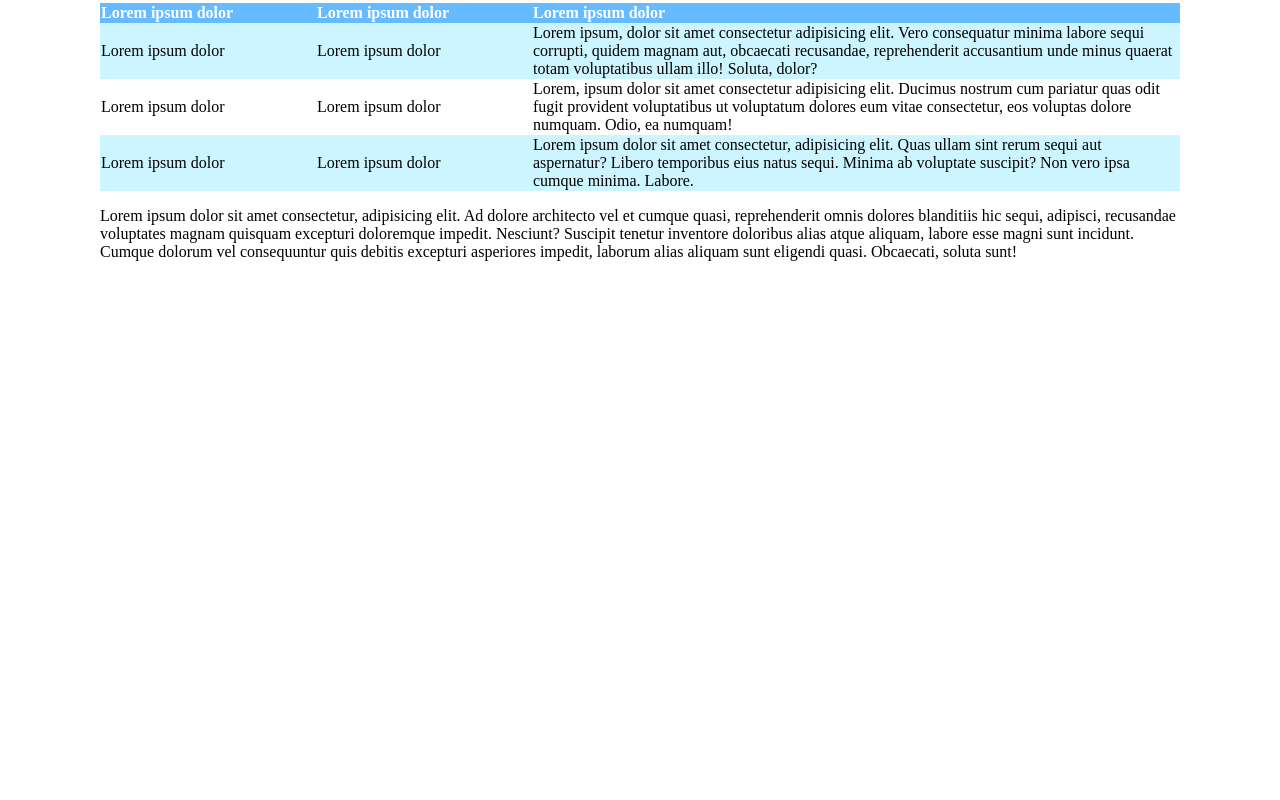
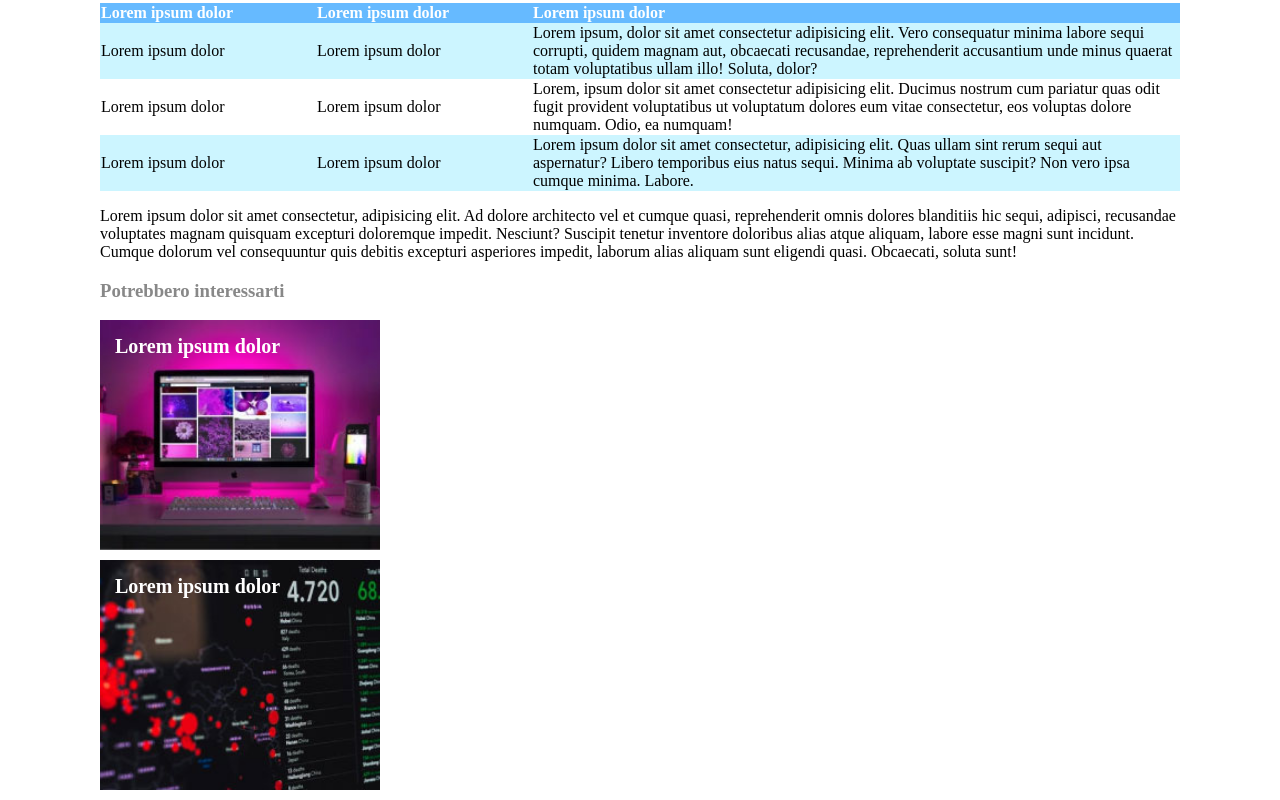
Before and after one commit to Marcap00/html-css-booleaner, a plain HTML site: page index.html in a window 1280 px wide. Shown: the part 867-1667 px from the top of the page. Before the commit the page ends 1144 px from the top, so only its background shows below. Drawn offline with Linux system fonts and the light colour scheme.

Commit message:
added footer

```diff
--- a/index.html
+++ b/index.html
@@ -96,8 +96,13 @@
                 <p>Lorem ipsum dolor sit amet consectetur, adipisicing elit. Ad dolore architecto vel et cumque quasi, reprehenderit omnis dolores blanditiis hic sequi, adipisci, recusandae voluptates magnam quisquam excepturi doloremque impedit. Nesciunt?
                 Suscipit tenetur inventore doloribus alias atque aliquam, labore esse magni sunt incidunt. Cumque dolorum vel consequuntur quis debitis excepturi asperiores impedit, laborum alias aliquam sunt eligendi quasi. Obcaecati, soluta sunt!</p>
             </main>
+
             <footer>
-
+                <h3>Potrebbero interessarti</h3>
+                <figure>
+                    <div class="footer-image monitor">Lorem ipsum dolor</div>
+                    <div class="footer-image graph">Lorem ipsum dolor</div>
+                </figure>
             </footer>
         </div>
 
--- a/style.css
+++ b/style.css
@@ -24,7 +24,7 @@ h1{
     font-size: 35px;
 }
 
-.caption-title, .caption-title-date {
+.caption-title, .caption-title-date, h3 {
     color: #888888;
 }
 
@@ -69,3 +69,27 @@ thead{
 .row{
     background-color: rgba(0, 204, 255, 0.2);
 }
+
+.footer-image{
+    background-position: center;
+    background-size: cover;
+    height: 200px;
+    width: 250px;
+    color: white;
+    font-weight: bold;
+    font-size: 20px;
+    padding: 15px;
+    margin: 10px 0;
+}
+
+.monitor{
+    background-image: url(img/monitor.jpg);
+}
+
+.graph{
+    background-image: url(img/graph.jpg);
+}
+
+figure{
+    margin: 0;
+}
```
